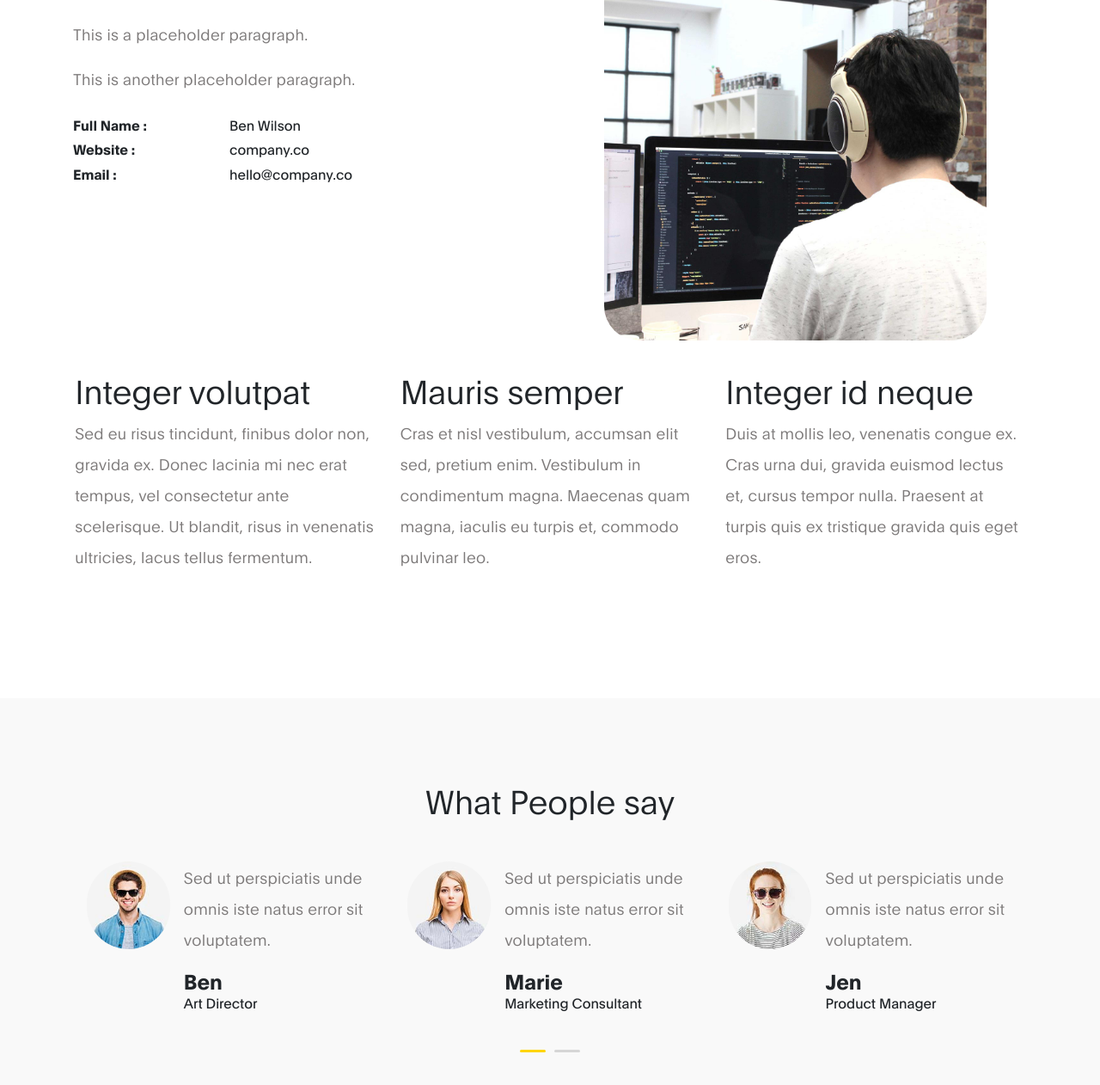
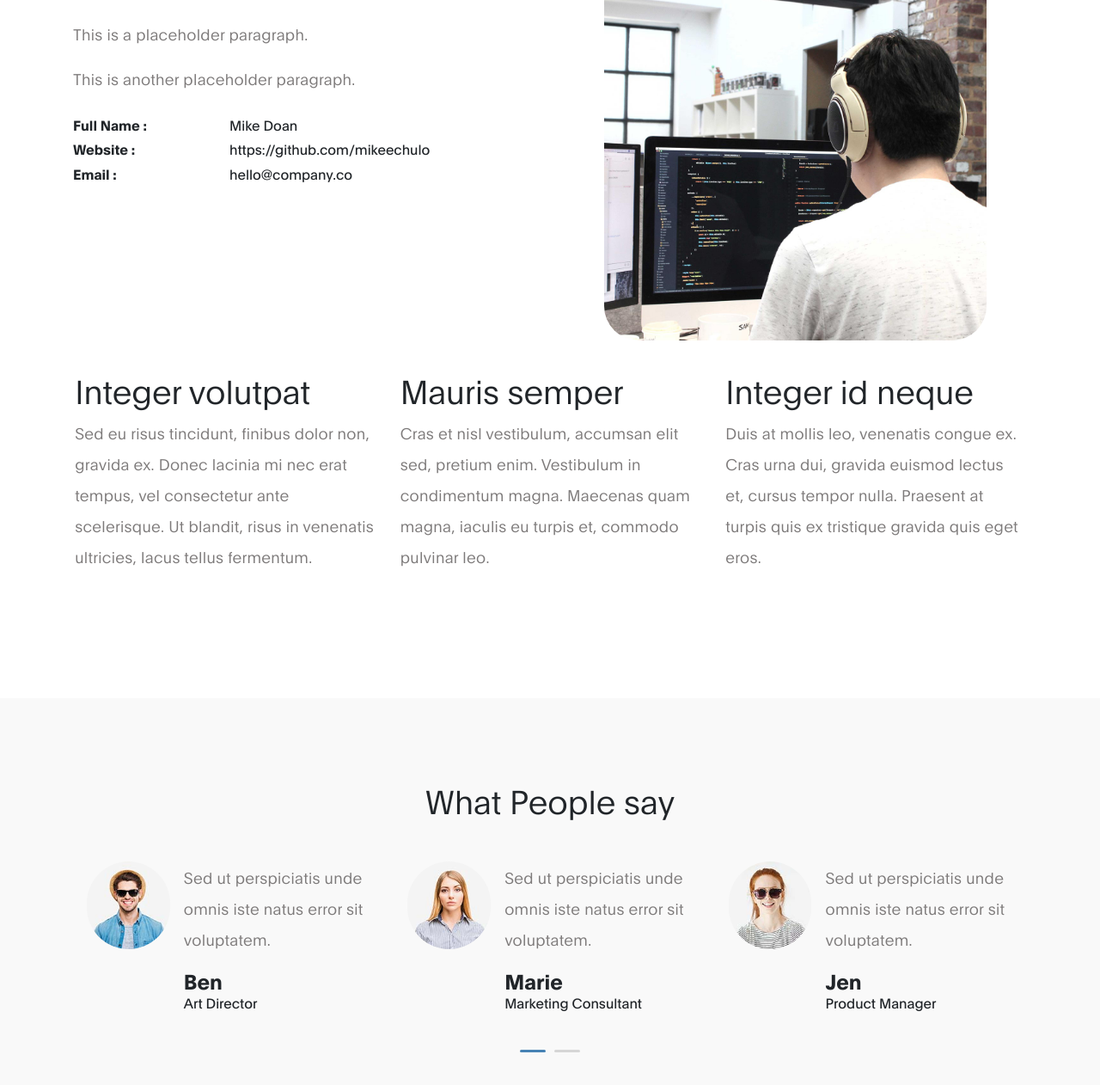
Before and after one commit to mikeechulo/template-portfolio, a plain HTML site: page index.html in a window 1280 px wide. Shown: the part 590-1852 px from the top of the page at 86% size. Drawn offline with Linux system fonts and the light colour scheme.

Commit message:
first commit

```diff
--- a/css/style.css
+++ b/css/style.css
@@ -419,7 +419,7 @@ https://www.tooplate.com/view/2120-ben-resume
 
   .testimonials .owl-theme .owl-dots .owl-dot.active span,
   .testimonials .owl-theme .owl-dots .owl-dot:hover span {
-    background: var(--primary-color);
+    background: steelblue;
   }
 
 
--- a/index.html
+++ b/index.html
@@ -103,9 +103,9 @@ https://www.tooplate.com/view/2120-ben-resume
                     <p>This is another placeholder paragraph.</p>
 
                     <ul class="mt-4 mb-5 mb-lg-0 profile-list list-unstyled">
-                        <li><strong>Full Name :</strong> Ben Wilson </li>
+                        <li><strong>Full Name :</strong> Mike Doan </li>
 
-                        <li><strong>Website :</strong> company.co</li>
+                        <li><strong>Website :</strong> https://github.com/mikeechulo </li>
 
                         <li><strong>Email :</strong> hello@company.co</li>
                     </ul>
```
